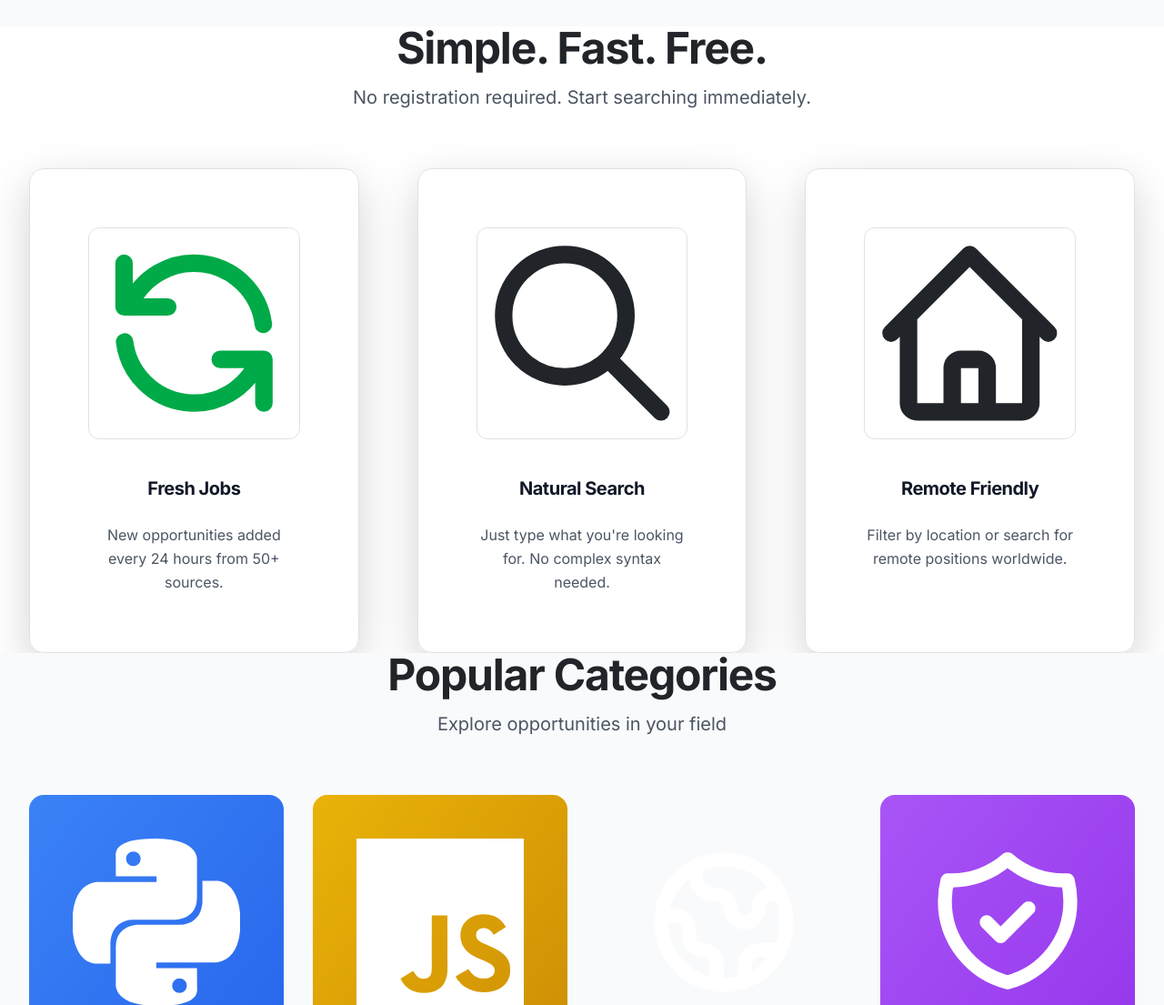
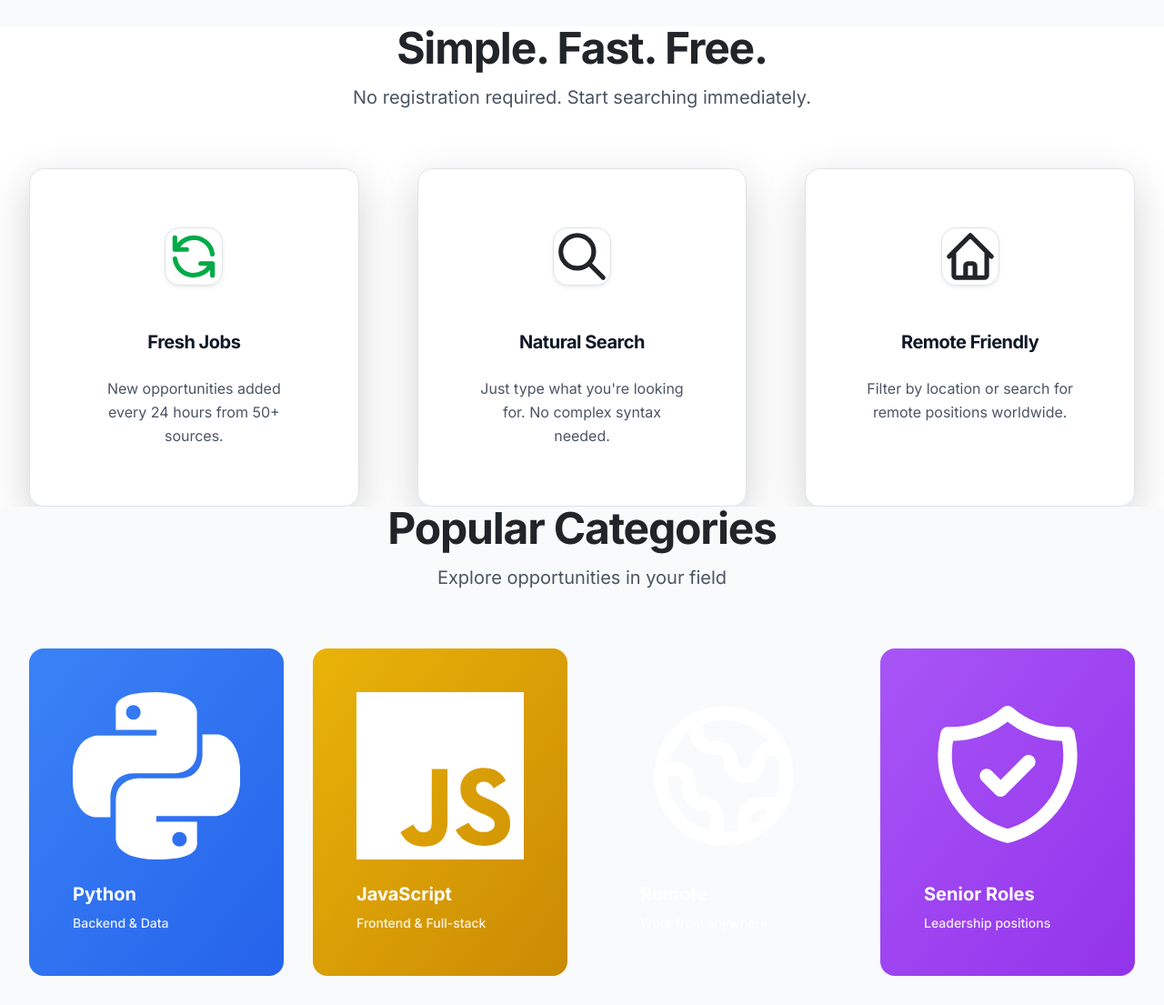
Before and after one commit to RohitAg13/JunoJobs, a Django app: template rss/templates/rss/landing.html in a window 1280 px wide. Shown: the part 623-1728 px from the top of the page at 91% size. Run offline with Django 3.2, Linux system fonts and the light colour scheme; the template is opened without the code that fills it, so the values that code supplies are empty; some libraries are stand-ins or nearby versions.

Commit message:
feat: Improve feature card icons in Simple Fast Free section
- Increased icon container size from 56px to 64px (w-14/h-14 to w-16/h-16)
- Reduced icon size from 28px to 24px (w-7/h-7 to w-6/h-6) for better proportions
- Changed border radius from rounded-xl to rounded-2xl for softer appearance
- Added shadow effects (shadow-sm, group-hover:shadow-md)
- Added scale animation on hover (group-hover:scale-105)
- Increased bottom margin from mb-5 to mb-6 for better spacing
- Makes icons look more premium and refined

```diff
--- a/rss/templates/rss/landing.html
+++ b/rss/templates/rss/landing.html
@@ -217,8 +217,8 @@
       <!-- Feature Card 1 -->
       <div class="group relative bg-gradient-to-br from-white to-gray-50 p-8 rounded-2xl shadow-lg hover:shadow-2xl transition-all duration-300 border border-gray-100 hover:border-juno-green/30">
         <div class="relative z-10 text-center">
-          <div class="w-14 h-14 bg-gradient-to-br from-juno-green/10 to-juno-green/5 rounded-xl flex items-center justify-center mb-5 mx-auto border border-juno-green/20">
-            <svg class="w-7 h-7 text-juno-green" fill="none" stroke="currentColor" viewBox="0 0 24 24">
+          <div class="w-16 h-16 bg-gradient-to-br from-juno-green/10 to-juno-green/5 rounded-2xl flex items-center justify-center mb-6 mx-auto border border-juno-green/20 shadow-sm group-hover:shadow-md group-hover:scale-105 transition-all duration-300">
+            <svg class="w-6 h-6 text-juno-green" fill="none" stroke="currentColor" viewBox="0 0 24 24">
               <path stroke-linecap="round" stroke-linejoin="round" stroke-width="2" d="M4 4v5h.582m15.356 2A8.001 8.001 0 004.582 9m0 0H9m11 11v-5h-.581m0 0a8.003 8.003 0 01-15.357-2m15.357 2H15" />
             </svg>
           </div>
@@ -232,8 +232,8 @@
       <!-- Feature Card 2 -->
       <div class="group relative bg-gradient-to-br from-white to-gray-50 p-8 rounded-2xl shadow-lg hover:shadow-2xl transition-all duration-300 border border-gray-100 hover:border-blue-500/30">
         <div class="relative z-10 text-center">
-          <div class="w-14 h-14 bg-gradient-to-br from-blue-500/10 to-blue-500/5 rounded-xl flex items-center justify-center mb-5 mx-auto border border-blue-500/20">
-            <svg class="w-7 h-7 text-blue-500" fill="none" stroke="currentColor" viewBox="0 0 24 24">
+          <div class="w-16 h-16 bg-gradient-to-br from-blue-500/10 to-blue-500/5 rounded-2xl flex items-center justify-center mb-6 mx-auto border border-blue-500/20 shadow-sm group-hover:shadow-md group-hover:scale-105 transition-all duration-300">
+            <svg class="w-6 h-6 text-blue-500" fill="none" stroke="currentColor" viewBox="0 0 24 24">
               <path stroke-linecap="round" stroke-linejoin="round" stroke-width="2" d="M21 21l-6-6m2-5a7 7 0 11-14 0 7 7 0 0114 0z" />
             </svg>
           </div>
@@ -247,8 +247,8 @@
       <!-- Feature Card 3 -->
       <div class="group relative bg-gradient-to-br from-white to-gray-50 p-8 rounded-2xl shadow-lg hover:shadow-2xl transition-all duration-300 border border-gray-100 hover:border-purple-500/30">
         <div class="relative z-10 text-center">
-          <div class="w-14 h-14 bg-gradient-to-br from-purple-500/10 to-purple-500/5 rounded-xl flex items-center justify-center mb-5 mx-auto border border-purple-500/20">
-            <svg class="w-7 h-7 text-purple-500" fill="none" stroke="currentColor" viewBox="0 0 24 24">
+          <div class="w-16 h-16 bg-gradient-to-br from-purple-500/10 to-purple-500/5 rounded-2xl flex items-center justify-center mb-6 mx-auto border border-purple-500/20 shadow-sm group-hover:shadow-md group-hover:scale-105 transition-all duration-300">
+            <svg class="w-6 h-6 text-purple-500" fill="none" stroke="currentColor" viewBox="0 0 24 24">
               <path stroke-linecap="round" stroke-linejoin="round" stroke-width="2" d="M3 12l2-2m0 0l7-7 7 7M5 10v10a1 1 0 001 1h3m10-11l2 2m-2-2v10a1 1 0 01-1 1h-3m-6 0a1 1 0 001-1v-4a1 1 0 011-1h2a1 1 0 011 1v4a1 1 0 001 1m-6 0h6" />
             </svg>
           </div>
```
